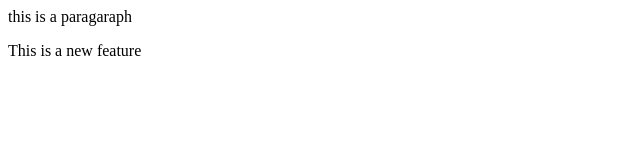
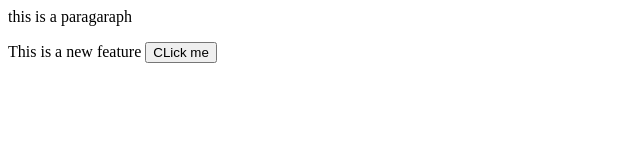
Before and after one commit to Noman123298/localrepo, a plain HTML site: page localrepo/index.html in a window 1280 px wide. Shown: the whole page, without its empty margins (0-640 px from the left). Drawn offline with Linux system fonts and the light colour scheme.

Commit message:
Add button

```diff
--- a/localrepo/index.html
+++ b/localrepo/index.html
@@ -1,2 +1,2 @@
 <p> this is a paragaraph </p>
-<p> This is a new feature </p>
+<p> This is a new feature <button> CLick me </button> </p>
```
